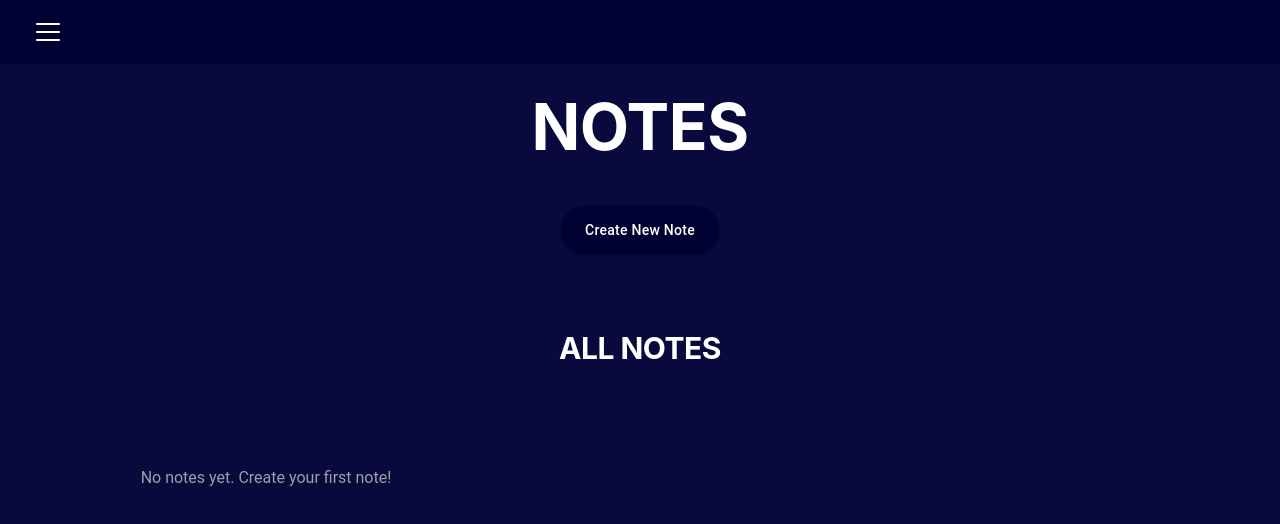
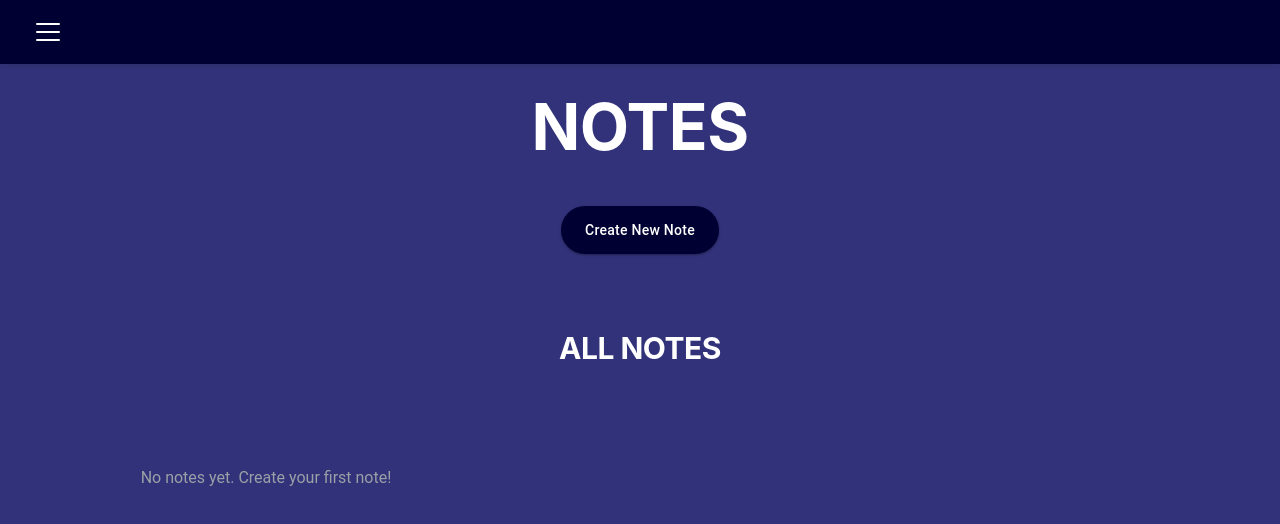
Before and after one commit to abk2191/organiser, a React (Vite) app: page /organiser/notes in a window 1280 px wide. Shown: the top 524 px of the page. Built offline with nearby package versions, Linux system fonts and the light colour scheme.

Commit message:
Added new features

```diff
--- a/src/index.css
+++ b/src/index.css
@@ -147,10 +147,10 @@ html {
   display: flex;
   align-items: center;
   justify-content: center;
-  background-color: navy;
+  background-color: #000033;
   cursor: pointer;
   transition: background-color 0.2s;
-  border: 1px solid navy;
+  border: 1px solid #000033;
   border-radius: 10px;
 }
 
@@ -395,7 +395,6 @@ html {
   transition: opacity 0.2s;
   margin-top: 8px;
   padding-top: 8px;
-  border-top: 1px solid #f1f1f1;
 }
 
 .dlt-btn {
@@ -894,7 +893,7 @@ html,
 }
 
 body {
-  background-color: rgb(9, 9, 62);
+  background-color: rgb(50, 50, 122);
 }
 
 /* ===== EXTRA CENTERING FIXES ===== */
```
